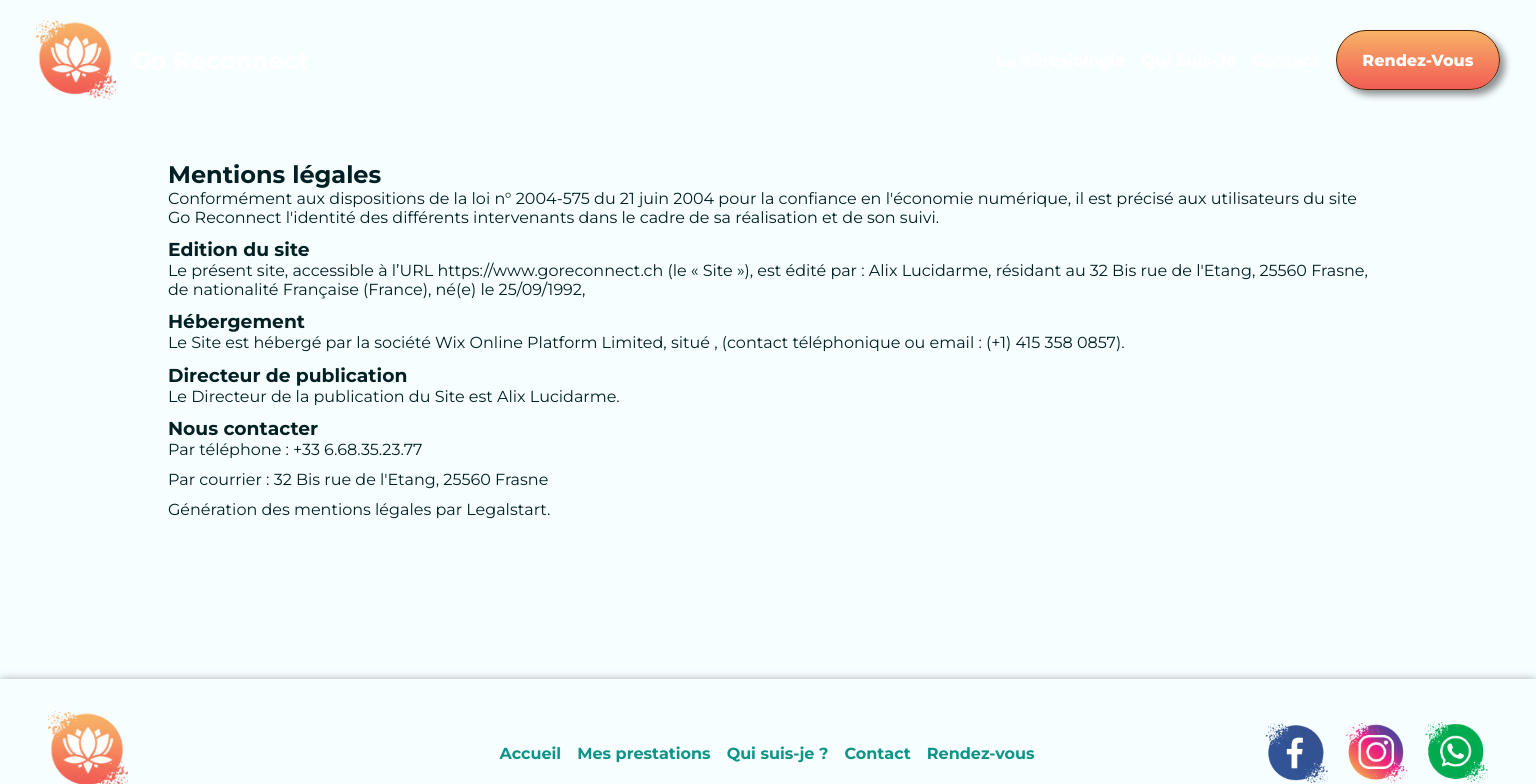
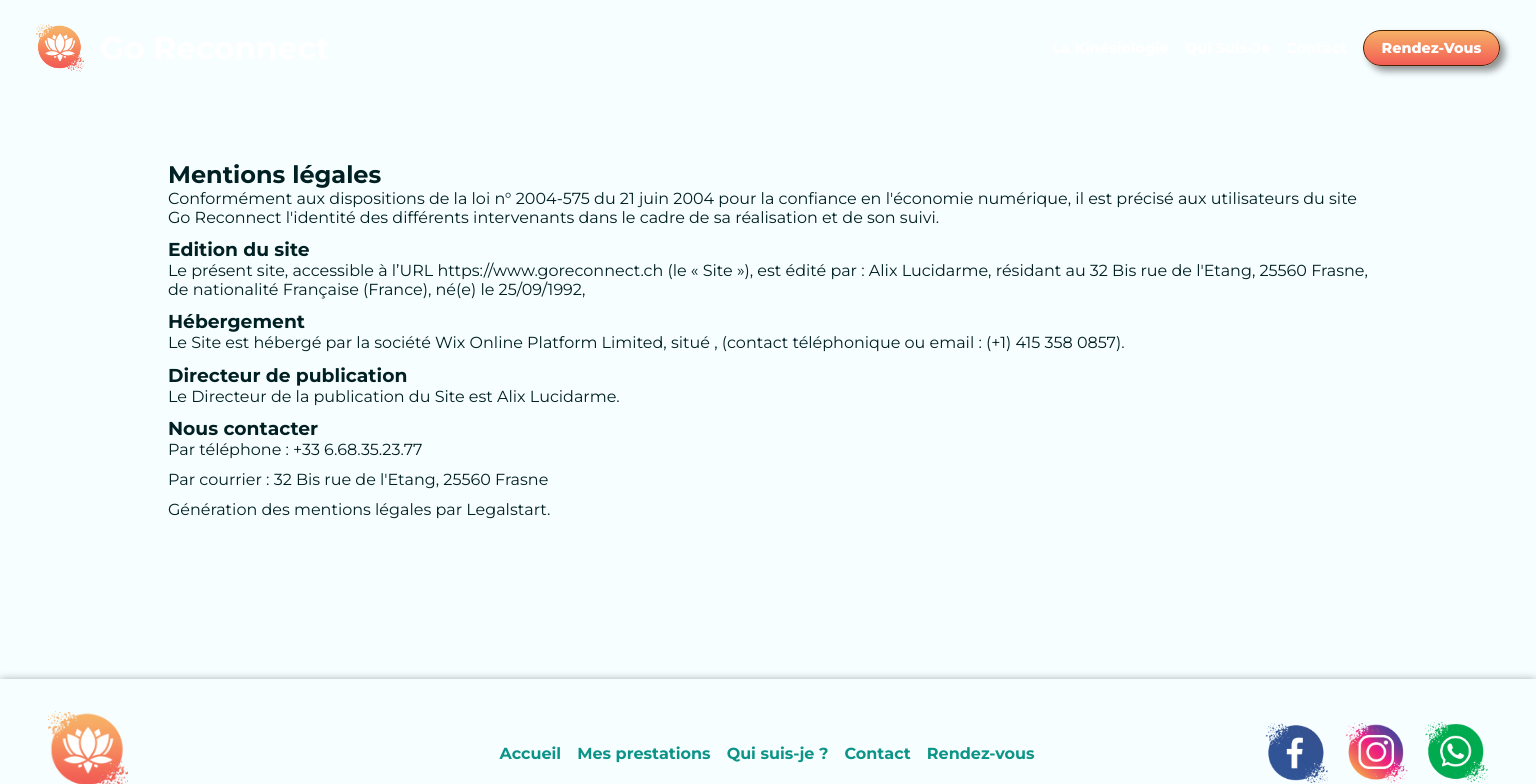
Before and after one commit to PilcodeurDev/GoReconnect, a React (Vite) app: page /mention-legal in a window 1536 px wide. Shown: the top 784 px of the page. Built offline with nearby package versions, Linux system fonts and the light colour scheme.

Commit message:
adaptation size logo for large screen

```diff
--- a/src/components/layout/navbar/Navbar.css
+++ b/src/components/layout/navbar/Navbar.css
@@ -20,7 +20,7 @@ nav {
   }
 }
 
-.logoWebSite {
+.web-site-logo {
   display: flex;
   align-items: center;
 }
@@ -106,3 +106,18 @@ nav {
     display: none;
   }
 }
+
+@media screen and (min-width: 1536px) {
+  nav .web-site-logo .logo{
+    width: 3rem;
+    height: 3rem;
+  }
+
+  nav .web-site-logo .title {
+    font-size: 1.3rem;
+  }
+
+  nav .navButton {
+    font-size: .9rem;
+  }
+}
--- a/src/components/layout/navbar/Navbar.jsx
+++ b/src/components/layout/navbar/Navbar.jsx
@@ -17,7 +17,7 @@ export default function navbar() {
 
   return (
     <nav>
-      <div className="logoWebSite">
+      <div className="web-site-logo">
         <div className="logo">
           <Link to="/#moveUp">
             <img src={logo} alt="logo Go Reconnect" />
@@ -31,7 +31,7 @@ export default function navbar() {
         <Link to="/#laKinesiologie">La Kinésiologie</Link>
         <Link to="/#quiJeSuis">Qui Suis-Je</Link>
         <Link to="/#contact">Contact</Link>
-        <Link to="/#reservation" className="mainButton">
+        <Link to="/#reservation" className="main-button">
           Rendez-Vous
         </Link>
       </div>
--- a/src/index.css
+++ b/src/index.css
@@ -26,12 +26,12 @@ h2 {
   margin-bottom: 2rem;
 }
 
-.mainButton {
+.main-button {
   background: var(--main-color);
   color: white !important;
   border: 1px solid rgb(76, 34, 1);
   border-radius: 2rem;
-  padding: 0.75rem 1.6rem;
+  padding: 0.5rem 1.1rem;
   font-weight: 800;
   cursor: pointer;
   box-shadow: 5px 5px 7px rgba(0, 0, 0, 0.427);
```
